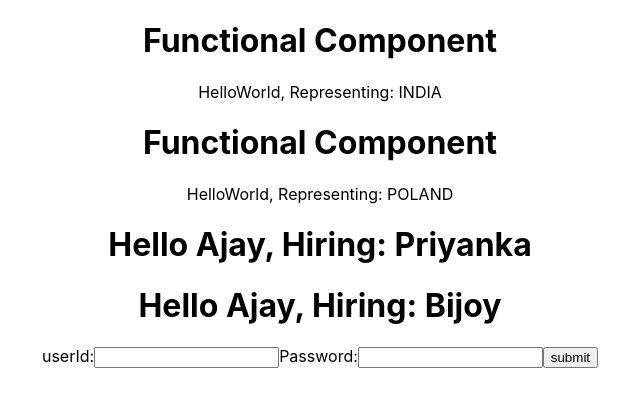
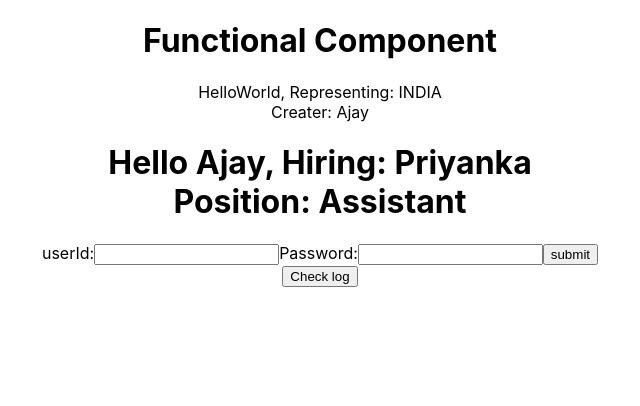
Before and after one commit to AjayPoland/React-practise, a React (Create React App) app: page / in a window 1280 px wide. Shown: the top 406 px of the page, without its empty margins (320-960 px from the left). Built offline with nearby package versions, Linux system fonts and the light colour scheme.

Commit message:
modified props and states, added button
destructing props and state , event handleling with button onClick

```diff
--- a/src/App.js
+++ b/src/App.js
@@ -6,10 +6,10 @@ import Login from './component/Login';
 function App() {
   return (
     <div className="App">
-      <HelloWorld country="INDIA"/>
-      <HelloWorld country="POLAND"/>
-      <HelloAjay name="Priyanka"/>
-      <HelloAjay name="Bijoy"/>
+      <HelloWorld creater="Ajay" country="INDIA"/>
+      {/* <HelloWorld creater="Ajay" country="POLAND"/> */}
+      <HelloAjay name="Priyanka" position="Assistant"/>
+      {/* <HelloAjay name="Bijoy" position="Casher" /> */}
       <Login/>
     </div>
   );
--- a/src/component/HelloAjay.js
+++ b/src/component/HelloAjay.js
@@ -1,10 +1,12 @@
 import React, { Component } from 'react'
 
 export default class HelloAjay extends Component {
+  //in class component destruction is done inside the render method.
   render() {
+    const {name,position}=this.props
     return (
       <div>
-        <h1>Hello Ajay, Hiring: {this.props.name}</h1>
+        <h1>Hello Ajay, Hiring: {name} <br/> Position: {position}</h1>
       </div>
     )
   }
--- a/src/component/HelloWorld.js
+++ b/src/component/HelloWorld.js
@@ -1,13 +1,16 @@
-import React from 'react'
+import React from "react";
 
-const HelloWorld = props=> {
+const HelloWorld = (props) => {
+  //destructing props.
+  const { creater, country } = props;
   return (
     <div>
-        <h1>Functional Component</h1>
-      <p>HelloWorld, Representing: {props.country}</p>
+      <h1>Functional Component</h1>
+      <p>
+        HelloWorld, Representing: {country} <br /> Creater: {creater}
+      </p>
+    </div>
+  );
+};
 
-    </div>
-  )
-}
-
-export default HelloWorld
+export default HelloWorld;
--- a/src/component/Login.js
+++ b/src/component/Login.js
@@ -1,25 +1,28 @@
-import React from 'react'
+import React from "react";
 
 const Login = () => {
-    const validation=()=>{
-        const userid=document.forms['myfrm'][0].value;
-        if(userid==""){
-            alert("Enter the user Id");
-            return false;
-        }
-
+  const validation = () => {
+    const userid = document.forms["myfrm"][0].value;
+    if (userid === "") {
+      alert("Enter the user Id");
+      return false;
     }
+  };
+  function clickHandler(){
+    console.log("button clicked");
+  }
   return (
     <div>
-      <form name='myfrm' onSubmit={validation}>
+      <form name="myfrm" onSubmit={validation}>
         <label>userId:</label>
         <input type="text" />
         <label>Password:</label>
-        <input type="password" required/>
-        <input type="submit"  value="submit"/>
+        <input type="password" required />
+        <input type="submit" value="submit" />
       </form>
+      <button onClick={clickHandler}>Check log</button>
     </div>
-  )
-}
+  );
+};
 
-export default Login
+export default Login;
```
